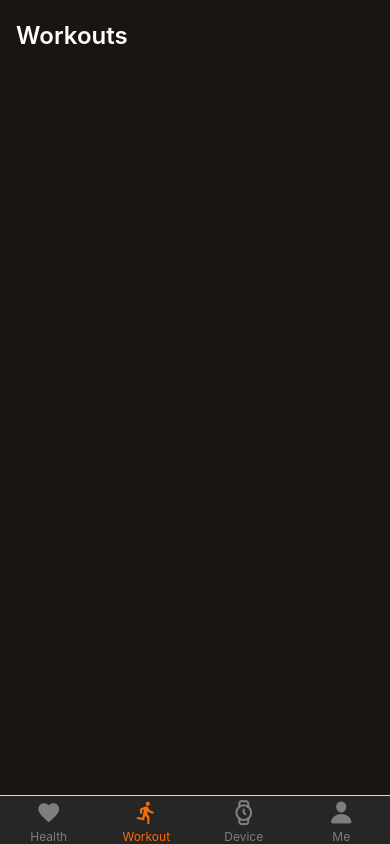
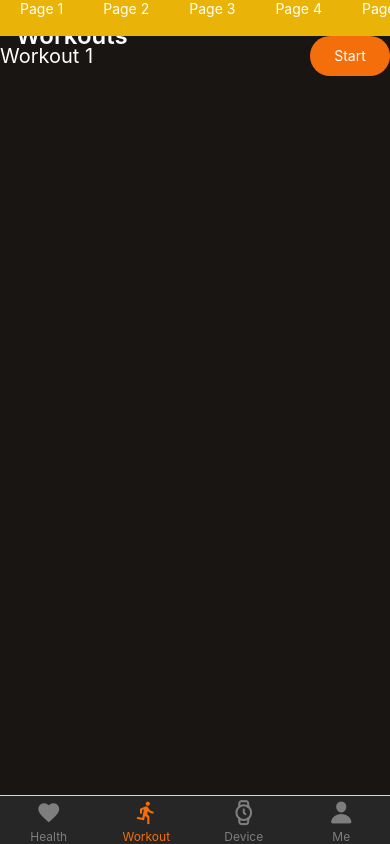
Before and after one commit to KofiAckah/My-Health-App, a React Native app: screen /Workout in a window 390 px wide. Built offline with nearby package versions, Linux system fonts and the light colour scheme.

Commit message:
Edit on Workout make each view take a fullscreen

```diff
--- a/src/TabScreen/Workout.js
+++ b/src/TabScreen/Workout.js
@@ -1,14 +1,68 @@
-import { View, Text } from "react-native";
-import React from "react";
+import {
+  View,
+  Text,
+  FlatList,
+  TouchableOpacity,
+  useWindowDimensions,
+  ScrollView,
+} from "react-native";
+import React, { useState } from "react";
 import HeadName from "../Components/HeadName";
 import { useNavigation } from "@react-navigation/native";
 
 const Workout = () => {
+  const check = [1, 2, 3, 4, 5, 6];
+  const [txtColor, setTxtColor] = useState(true);
+
+  function handleColor() {
+    setTxtColor(!txtColor);
+    // setTxtColor((!prevState) = !prevState, console.log(txtColor));
+  }
+
+  const { width } = useWindowDimensions();
+
   return (
     <View className="flex-1 bg-primary-100">
       <HeadName title="Workouts" />
+
+      <FlatList
+        className="bg-yellow-500 flex-[0.05]"
+        data={check}
+        renderItem={(items) => (
+          <TouchableOpacity onPress={handleColor} className="mx-5">
+            <Text className={`text-${txtColor ? "white" : "red-500"}`}>
+              Page {items.item}
+            </Text>
+          </TouchableOpacity>
+        )}
+        horizontal
+      />
+      <FlatList
+        data={check}
+        renderItem={(items) => (
+          <View
+            className={`flex flex-row justify-between items-center`}
+            style={{ width }}
+          >
+            <Text className="text-white text-xl">Workout {items.item}</Text>
+            <TouchableOpacity className="bg-primary-200 w-20 h-10 rounded-full flex justify-center items-center">
+              <Text className="text-white">Start</Text>
+            </TouchableOpacity>
+          </View>
+        )}
+        horizontal
+        pagingEnabled
+      />
     </View>
   );
 };
 
 export default Workout;
+
+{
+  /* <ScrollView horizontal={true} className="bg-green-500 flex-[0.1]">
+        {check.map((item) => (
+          <Text className="text-white mx-5">S Page{item}</Text>
+        ))}
+      </ScrollView> */
+}
```
